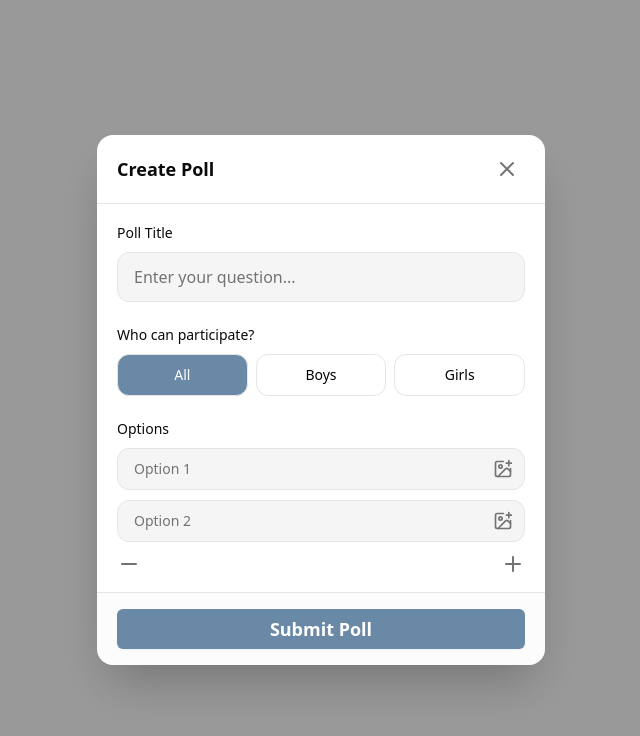
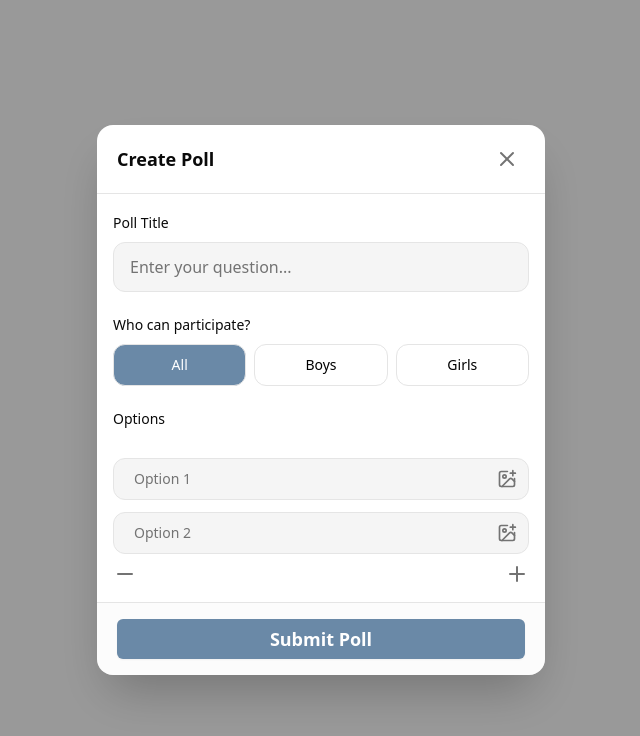
Before and after one commit to DINESHYDK/ChatSphere, a Next.js app: page /auth/test1 in a window 1280 px wide. Shown: the top 736 px of the page, without its empty margins (319-959 px from the left). Built offline with nearby package versions, Linux system fonts and the light colour scheme; a web font is replaced by a local one.

Commit message:
added image section in poll options

```diff
--- a/components/Poll/pollCreator.jsx
+++ b/components/Poll/pollCreator.jsx
@@ -47,7 +47,6 @@ export default function PollCreator({ set_is_poll_visible }) {
     if (info.gender === G) return "text-white bg-[#6A89A7]";
     return "text-black bg-white";
   }
-
 
   // ─── Function to finally  submit the Poll ──────────────────
   const handleSubmit = async (e) => {
@@ -131,7 +130,7 @@ export default function PollCreator({ set_is_poll_visible }) {
         </div>
 
         <form onSubmit={handleSubmit}>
-          <div className="px-5 py-4 space-y-5">
+          <div className="px-4 py-4 space-y-5">
             <div className="space-y-2">
               <label className="text-sm font-medium text-foreground">
                 Poll Title
@@ -181,7 +180,76 @@ export default function PollCreator({ set_is_poll_visible }) {
               <label className="text-sm font-medium text-foreground">
                 Options
               </label>
-              <div className="space-y-2.5 overflow-y-scroll max-h-[230px] no-scroll-arrows">
+              <div className="pt-5 space-y-3 overflow-y-scroll max-h-[230px] no-scroll-arrows">
+                {info?.options.map((option, idx) => (
+                  <div className="relative" key={idx}>
+                    {info.options[idx].rawFile && (
+                      <div className="absolute left-[-3px] top-[7px] -translate-y-1/2 z-10 flex items-center justify-center ">
+                        <div className="relative w-10 h-10 rounded-lg border-2 border-background bg-black  shadow-sm overflow-visible">
+                          <img
+                            src={URL.createObjectURL(info.options[idx].rawFile)}
+                            alt="Preview"
+                            className="w-full h-full object-cover rounded-[6px]"
+                          />
+
+                          <div
+                            className="absolute -top-2 -right-1.5 w-5 h-5 bg-red-500 rounded-full flex items-center justify-center text-[10px] text-white shadow-sm border border-background cursor-pointer"
+                            onClick={() =>
+                              setInfo({
+                                ...info,
+                                options: info.options.map((option, i) =>
+                                  idx === i
+                                    ? { ...option, rawFile: null }
+                                    : option
+                                ),
+                              })
+                            }
+                          >
+                            <Minus className="w-4 h-4" />
+                          </div>
+                        </div>
+                      </div>
+                    )}
+
+                    <input
+                      type="text"
+                      spellCheck={false}
+                      placeholder={`Option ${idx + 1}`}
+                      className={`w-full ${info.options[idx].rawFile ? "pl-10" : "pl-5"} pr-12 py-2.5 bg-muted rounded-xl border border-border text-foreground placeholder:text-muted-foreground outline-none focus:border-primary/50 focus:ring-2 focus:ring-primary/20 transition-all duration-200 text-sm`}
+                      value={info.options[idx]?.content ?? ""}
+                      onChange={(e) =>
+                        setInfo({
+                          ...info,
+                          options: info.options.map((item, i) =>
+                            idx === i
+                              ? { ...item, content: e.target.value }
+                              : item
+                          ),
+                        })
+                      }
+                      required
+                    />
+                    <button
+                      type="button"
+                      className="absolute right-3 top-1/2 -translate-y-1/2 text-muted-foreground hover:text-foreground transition-colors duration-200"
+                    >
+                      <input
+                        type="file"
+                        id={`input-${idx}`}
+                        onChange={(e) => handleFileInputChange(e, idx)}
+                        accept="image/png, image/jpeg, image/webp"
+                        multiple={false}
+                        className="hidden"
+                      />
+                      <label htmlFor={`input-${idx}`}>
+                        <ImagePlus className="w-5 h-5 cursor-pointer"></ImagePlus>
+                      </label>
+                    </button>
+                  </div>
+                ))}
+              </div>
+
+              {/* <div className="space-y-2.5 overflow-y-scroll max-h-[230px] no-scroll-arrows">
                 {info?.options.map((option, idx) => (
                   <div className="relative" key={idx}>
                     <input
@@ -220,18 +288,15 @@ export default function PollCreator({ set_is_poll_visible }) {
                     </button>
                   </div>
                 ))}
+                    </div> */}
               {alert_idx > -1 && (
                 <p className="mt-2 text-sm text-red-600 font-medium">
                   {form_alerts[alert_idx]}
                 </p>
               )}
               <div className="flex justify-between gap-2 text-muted-foreground">
-                  <Minus
-                    className="w-6 h-6"
-                    onClick={() => handlePMLogic(-1)}
-                  />
+                <Minus className="w-6 h-6" onClick={() => handlePMLogic(-1)} />
                 <Plus className="w-6 h-6" onClick={() => handlePMLogic(+1)} />
-                </div>
               </div>
             </div>
           </div>
--- a/pages/_app.js
+++ b/pages/_app.js
@@ -13,7 +13,7 @@ export default function App({ Component, pageProps }) {
       <main className={inria.variable}>
         <Component {...pageProps} />
       </main>
-      <ToastContainer
+      {/* <ToastContainer
         position="top-right"
         toastClassName="custom-toast"
         bodyClassName="custom-toast-body"
@@ -27,6 +27,21 @@ export default function App({ Component, pageProps }) {
         draggable
         pauseOnHover
         theme="colored"
+      /> */}
+      <ToastContainer
+        position="top-right"
+        autoClose={2000}
+        hideProgressBar={false} // A thin, subtle progress bar looks very modern
+        newestOnTop
+        closeOnClick
+        pauseOnFocusLoss
+        draggable
+        pauseOnHover
+        theme="light" // Using light theme as a base for custom CSS
+        className="modern-toast-container"
+        toastClassName="modern-toast"
+        bodyClassName="modern-toast-body"
+        progressClassName="modern-toast-progress"
       />
     </>
   );
--- a/pages/api/auth/signIn.js
+++ b/pages/api/auth/signIn.js
@@ -17,19 +17,17 @@ export default async function signIn(req, res) {
       const user = await UserModel.findOne({ email });
 
       if (!user) {
-        return res.status(401).json({ message: "INVALID_REQUEST" });
+        return res.status(401).json({ message: "Invalid Credentials" });
       }
 
       const isPasswordCorrect = await bcrypt.compare(password, user.password);
 
       if (!isPasswordCorrect) {
-        return res.status(401).json({ message: "INVALID_REQUEST" });
+        return res.status(401).json({ message: "Invalid Credentials" });
       }
 
       if (!user.isVerified) {
-        return res
-          .status(403)
-          .json({ message: "EMAIL_VERIFICATION_REQUIRED" });
+        return res.status(403).json({ message: "Email Verification required" });
       }
       setTokenAndCookie(res, user._id);
       delete user.password;
--- a/store/pollStore.js
+++ b/store/pollStore.js
@@ -37,7 +37,7 @@ const pollStore = create((set, get) => ({
     try {
       const res = await fetch(API_ENDPOINTS.CLOUDINARY.GET_SIGNATURE);
       const obj = await res.json();
-      if (!res.ok) throw err;
+      if (!res.ok) throw {message: "ERROR_WHILE_UPLOADING_IMAGES"}
       const { signature, timestamp, api_key, cloud_name } = obj;
 
       const poll_data = pollObj.options?.filter((option) => option.rawFile);
--- a/styles/globals.css
+++ b/styles/globals.css
@@ -156,3 +156,52 @@
   background-color: rgba(120, 120, 120, 0.4);
   border-radius: 999px;
 }
+.modern-toast-container {
+  padding: 12px;
+  width: 400px;
+}
+
+.modern-toast {
+  background: rgba(255, 255, 255, 0.85) !important;
+  backdrop-filter: blur(10px);
+  -webkit-backdrop-filter: blur(10px);
+  border: 1px solid rgba(255, 255, 255, 0.3);
+  border-radius: 16px !important;
+  box-shadow: 0 10px 30px rgba(0, 0, 0, 0.08) !important;
+  color: #1a1a1a !important;
+  font-family: 'Inter', sans-serif;
+  margin-bottom: 12px !important;
+}
+
+.modern-toast-body {
+  font-size: 14px;
+  font-weight: 500;
+  padding: 8px;
+}
+
+.modern-toast-progress {
+  height: 3px !important;
+  background: linear-gradient(to right, #6366f1, #a855f7) !important;
+}
+
+.Toastify__toast-icon {
+  width: 22px;
+}
+
+@media only screen and (max-width: 480px) {
+  .modern-toast-container {
+    width: 100vw !important;
+    padding: 0;
+    left: 0 !important;
+    margin: 0;
+    top: 0;
+  }
+
+  .modern-toast {
+    border-radius: 0 !important;
+    margin-bottom: 1px !important;
+    box-shadow: none !important;
+    border-left: 0;
+    border-right: 0;
+  }
+}
```
Lines whose indentation alone changed are shown as unchanged.
